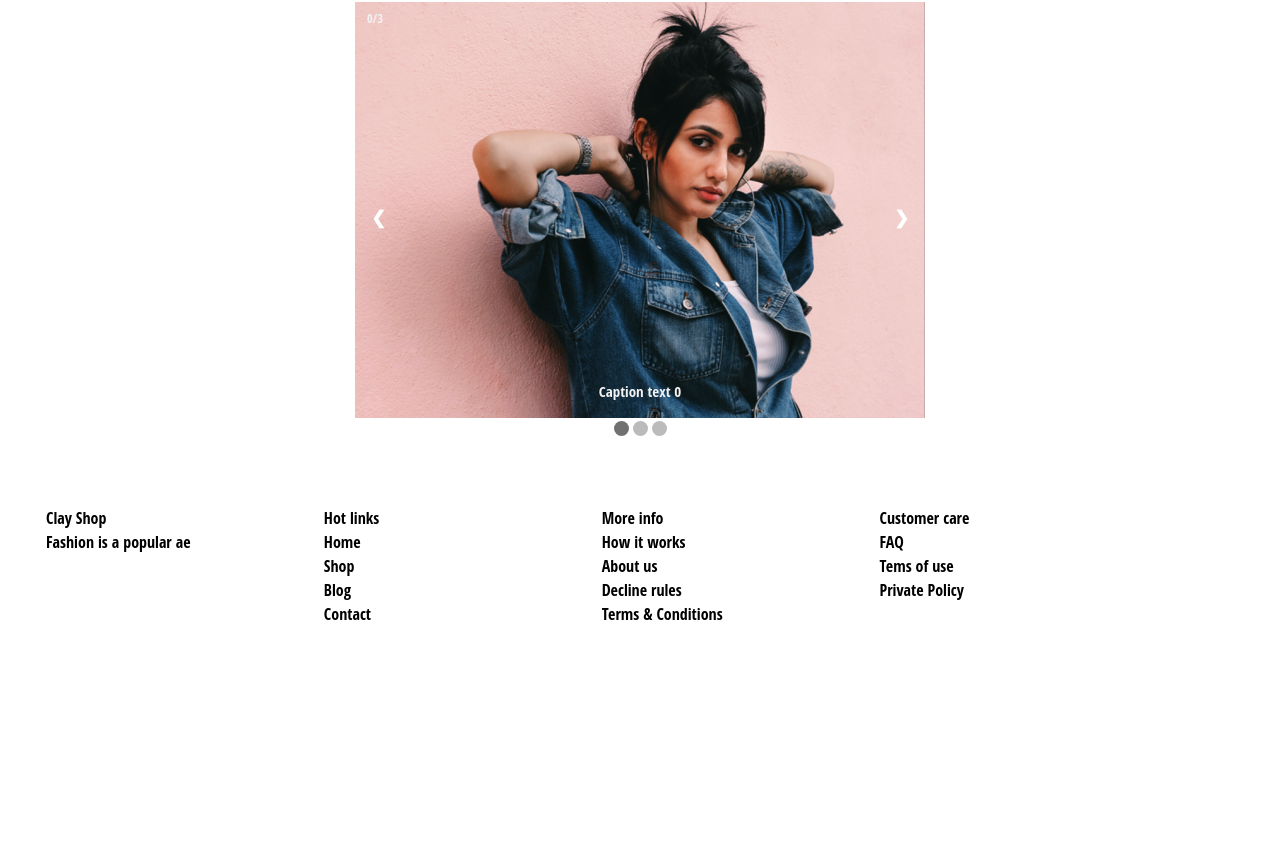
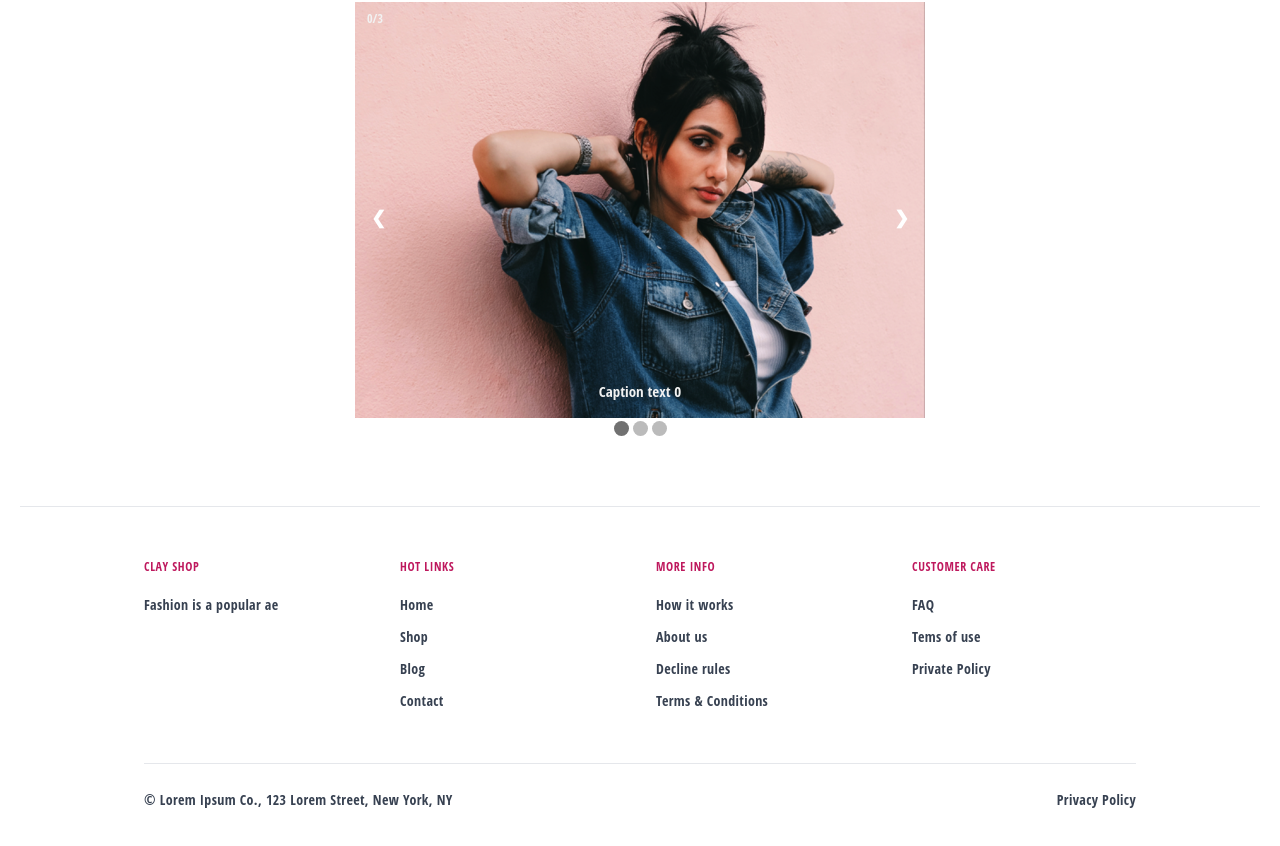
Before and after one commit to haidongNg/clothing-store, a React (Create React App) app: page / in a window 1280 px wide. Shown: the part 763-1609 px from the top of the page. Before the commit the page ends 1473 px from the top, so only its background shows below. Built offline with nearby package versions, Linux system fonts and the light colour scheme.

Commit message:
update layout use tailwindcss

```diff
--- a/package.json
+++ b/package.json
@@ -6,7 +6,6 @@
     "@craco/craco": "^6.3.0",
     "@reduxjs/toolkit": "1.6.1",
     "@tailwindcss/aspect-ratio": "^0.2.1",
-    "@tailwindcss/forms": "^0.3.3",
     "@testing-library/jest-dom": "5.14.1",
     "@testing-library/react": "12.0.0",
     "@testing-library/user-event": "13.2.1",
--- a/src/layouts/footer/Footer.tsx
+++ b/src/layouts/footer/Footer.tsx
@@ -1,44 +1,98 @@
 import { FC } from 'react'
-import { Column, Row } from '../../core/styles/base.style';
-import { FoolterContainer } from './Footer.style';
 const Footer: FC = () => {
     return (
-        <FoolterContainer>
-            <Row>
-                <Column>
-                    <div className="content">
-                        <h1>Clay Shop</h1>
-                        <p>Fashion is a popular ae</p>
+        <footer className="mt-16">
+            <div className="border-t md:px-4 md:pt-10 md:pb-5">
+                <div className="flex flex-wrap md:max-w-screen-lg mx-auto">
+                    <section className="relative text-gray-700  font-light border-b px-4 pb-4 md:py-3 w-full md:border-none md:w-1/4">
+                        <div className="md:hidden">
+                            <button className="uppercase text-xs font-bold tracking-wider text-pink-700 focus:outline-none border-t border-white py-4 w-full text-left">Clay Shop</button>
+                        </div>
+                        <a href="#a" className="uppercase text-xs font-bold tracking-wider text-pink-700 hidden md:block">Clay Shop</a>
+                        <article className="h-0 md:h-auto -mt-4 md:mt-0 overflow-hidden">
+                            <ul className="my-5 text-sm tracking-wide">
+                                <li className="my-3 tracking-wide">
+                                    <a href="#a">Fashion is a popular ae</a>
+                                </li>
+                            </ul>
+                        </article>
+                    </section>
+                    <section className="relative text-gray-700  font-light border-b px-4 pb-4 md:py-3 w-full md:border-none md:w-1/4">
+                        <div className="md:hidden">
+                            <button className="uppercase text-xs font-bold tracking-wider text-pink-700 focus:outline-none border-t border-white py-4 w-full text-left">Hot links</button>
+                        </div>
+                        <a href="#a" className="uppercase text-xs font-bold tracking-wider text-pink-700 hidden md:block">Hot links</a>
+                        <article className="h-0 md:h-auto -mt-4 md:mt-0 overflow-hidden">
+                            <ul className="my-5 text-sm tracking-wide">
+                                <li className="my-3 tracking-wide">
+                                    <a href="#a">Home</a>
+                                </li>
+                                <li className="my-3 tracking-wide">
+                                    <a href="#a">Shop</a>
+                                </li>
+                                <li className="my-3 tracking-wide">
+                                    <a href="#a">Blog</a>
+                                </li>
+                                <li className="my-3 tracking-wide">
+                                    <a href="#a">Contact</a>
+                                </li>
+                            </ul>
+                        </article>
+                    </section>
+                    <section className="relative text-gray-700  font-light border-b px-4 pb-4 md:py-3 w-full md:border-none md:w-1/4">
+                        <div className="md:hidden">
+                            <button className="uppercase text-xs font-bold tracking-wider text-pink-700 focus:outline-none border-t border-white py-4 w-full text-left">More info</button>
+                        </div>
+                        <a href="#a" className="uppercase text-xs font-bold tracking-wider text-pink-700 hidden md:block">More info</a>
+                        <article className="h-0 md:h-auto -mt-4 md:mt-0 overflow-hidden">
+                            <ul className="my-5 text-sm tracking-wide">
+                                <li className="my-3 tracking-wide">
+                                    <a href="#a">How it works</a>
+                                </li>
+                                <li className="my-3 tracking-wide">
+                                    <a href="#a">About us</a>
+                                </li>
+                                <li className="my-3 tracking-wide">
+                                    <a href="#a">Decline rules</a>
+                                </li>
+                                <li className="my-3 tracking-wide">
+                                    <a href="#a">Terms & Conditions</a>
+                                </li>
+                            </ul>
+                        </article>
+                    </section>
+                    <section className="relative text-gray-700  font-light border-b px-4 pb-4 md:py-3 w-full md:border-none md:w-1/4">
+                        <div className="md:hidden">
+                            <button className="uppercase text-xs font-bold tracking-wider text-pink-700 focus:outline-none border-t border-white py-4 w-full text-left">Customer care</button>
+                        </div>
+                        <a href="#a" className="uppercase text-xs font-bold tracking-wider text-pink-700 hidden md:block">Customer care</a>
+                        <article className="h-0 md:h-auto -mt-4 md:mt-0 overflow-hidden">
+                            <ul className="my-5 text-sm tracking-wide">
+                                <li className="my-3 tracking-wide">
+                                    <a href="#a">FAQ</a>
+                                </li>
+                                <li className="my-3 tracking-wide">
+                                    <a href="#a">Tems of use</a>
+                                </li>
+                                <li className="my-3 tracking-wide">
+                                    <a href="#a">Private Policy</a>
+                                </li>
+                            </ul>
+                        </article>
+                    </section>
+                </div>
+            </div>
+            <div className="max-w-screen-lg mx-auto border-none px-4">
+                <section className="flex flex-col md:flex-row md:justify-between md:border-solid md:border-t text-gray-700 font-light text-sm pt-4 pd-6 md:pt-5 md:pb-6 w-full">
+                    <div>
+                        <p className="leading-8 tracking-wide">&copy; Lorem Ipsum Co., 123 Lorem Street, New York, NY</p>
                     </div>
-                </Column>
-                <Column>
-                    <div className="content">
-                        <h1>Hot links</h1>
-                        <p><a href="#a">Home</a></p>
-                        <p><a href="#a">Shop</a></p>
-                        <p><a href="#a">Blog</a></p>
-                        <p><a href="#a">Contact</a></p>
+                    <div>
+                        <p className="leading-8 tracking-wide">Privacy Policy</p>
                     </div>
-                </Column>
-                <Column>
-                    <div className="content">
-                        <h1>More info</h1>
-                        <p>How it works</p>
-                        <p>About us</p>
-                        <p>Decline rules</p>
-                        <p>Terms & Conditions</p>
-                    </div>
-                </Column>
-                <Column>
-                    <div className="content">
-                        <h1>Customer care</h1>
-                        <p>FAQ</p>
-                        <p>Tems of use</p>
-                        <p>Private Policy</p>
-                    </div>
-                </Column>
-            </Row>
-        </FoolterContainer>
+                </section>
+            </div>
+        </footer>
     )
 }
 
--- a/src/pages/checkout/Checkout.tsx
+++ b/src/pages/checkout/Checkout.tsx
@@ -2,7 +2,6 @@ import { FC } from 'react';
 import { connect } from 'react-redux';
 import { CheckoutItem } from '../../core/components';
 import { RootState } from '../../store/store';
-import { CheckoutContainer, CheckoutHeader, CheckoutHeaderBlock, CheckoutHeaderSpan, CheckoutTotal } from './Checkout.style';
 // Type
 type CheckoutProps = {
     cartItems: any[];
@@ -12,32 +11,14 @@ type CheckoutProps = {
 // Component
 const Checkout: FC<CheckoutProps> = ({ cartItems, total = 0 }) => {
     return (
-        <CheckoutContainer>
-            {/* Header */}
-            <CheckoutHeader>
-                <CheckoutHeaderBlock>
-                    <CheckoutHeaderSpan>Product</CheckoutHeaderSpan>
-                </CheckoutHeaderBlock>
-                <CheckoutHeaderBlock>
-                    <CheckoutHeaderSpan>Description</CheckoutHeaderSpan>
-                </CheckoutHeaderBlock>
-                <CheckoutHeaderBlock>
-                    <CheckoutHeaderSpan>Quantity</CheckoutHeaderSpan>
-                </CheckoutHeaderBlock>
-                <CheckoutHeaderBlock>
-                    <CheckoutHeaderSpan>Price</CheckoutHeaderSpan>
-                </CheckoutHeaderBlock>
-                <CheckoutHeaderBlock>
-                    <CheckoutHeaderSpan>Remove</CheckoutHeaderSpan>
-                </CheckoutHeaderBlock>
-            </CheckoutHeader>
+        <div>
             {
                 cartItems.map((cartItem, idx) => (<CheckoutItem key={idx} checkoutItem={cartItem} />))
             }
-            <CheckoutTotal>
+            <div>
                 <span>TOTAL: ${total}</span>
-            </CheckoutTotal>
-        </CheckoutContainer>
+            </div>
+        </div>
     )
 }
 
--- a/src/styled.d.ts
+++ b/src/styled.d.ts
@@ -1,4 +1,8 @@
 import 'styled-components';
+import '@tailwindcss/aspect-ratio';
+import 'autoprefixer';
 
 // and extend them!
 declare module 'styled-components' {};
+declare module 'autoprefixer' {};
+declare module '@tailwindcss/aspect-ratio' {};
--- a/tailwind.config.js
+++ b/tailwind.config.js
@@ -10,7 +10,6 @@ module.exports = {
   plugins: [
     require('tailwindcss'),
     require('autoprefixer'),
-    require('@tailwindcss/forms'),
-    require('@tailwindcss/aspect-ratio'),
+    require('@tailwindcss/aspect-ratio')
   ],
 }
```
Also changed, not shown: src/core/components/checkout-item/CheckoutItem.tsx (+21 -14 lines), src/pages/signin/Signin.tsx (+15 -8 lines), 1 other file (tests, documents, lock files or other folders).
